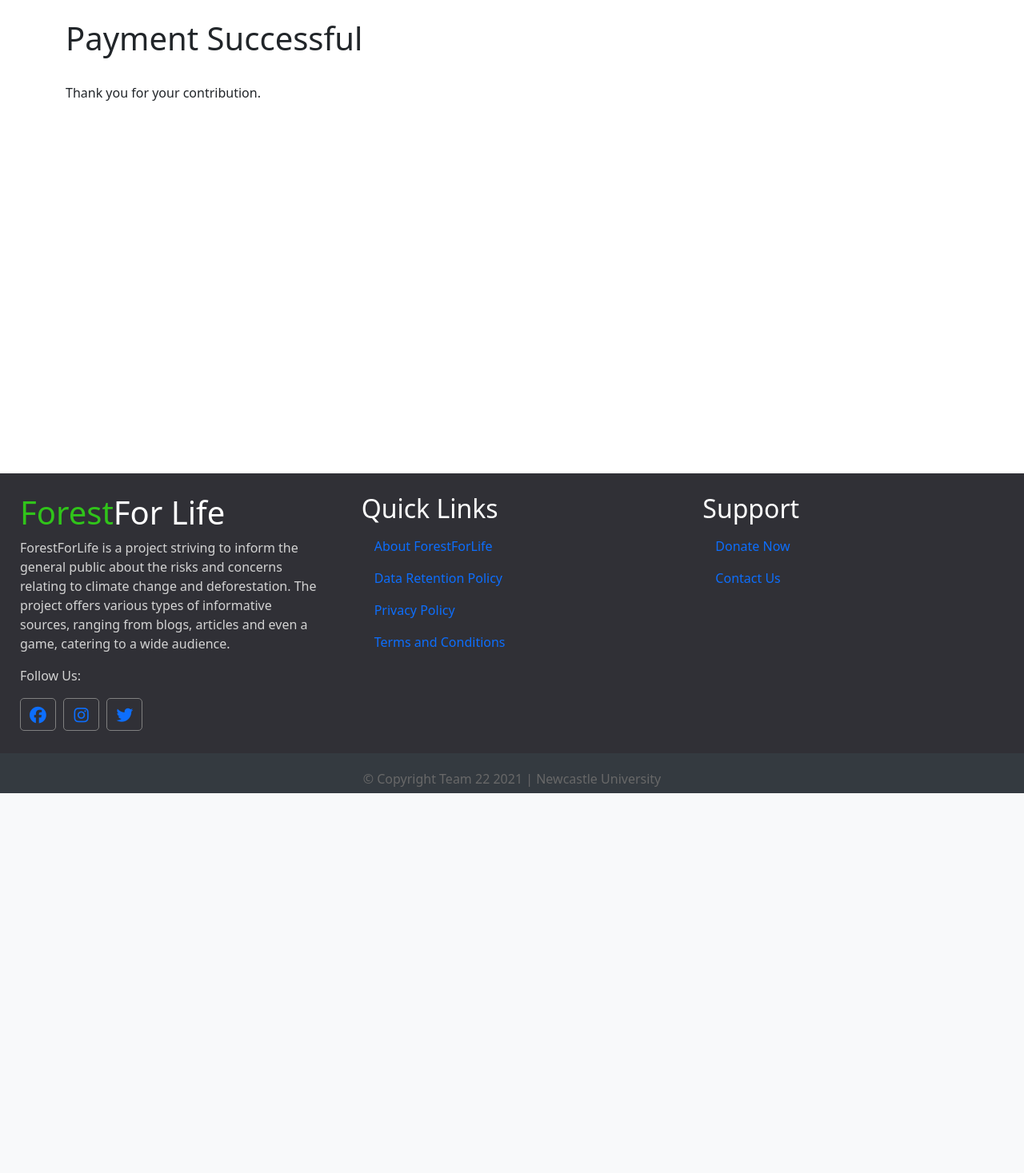
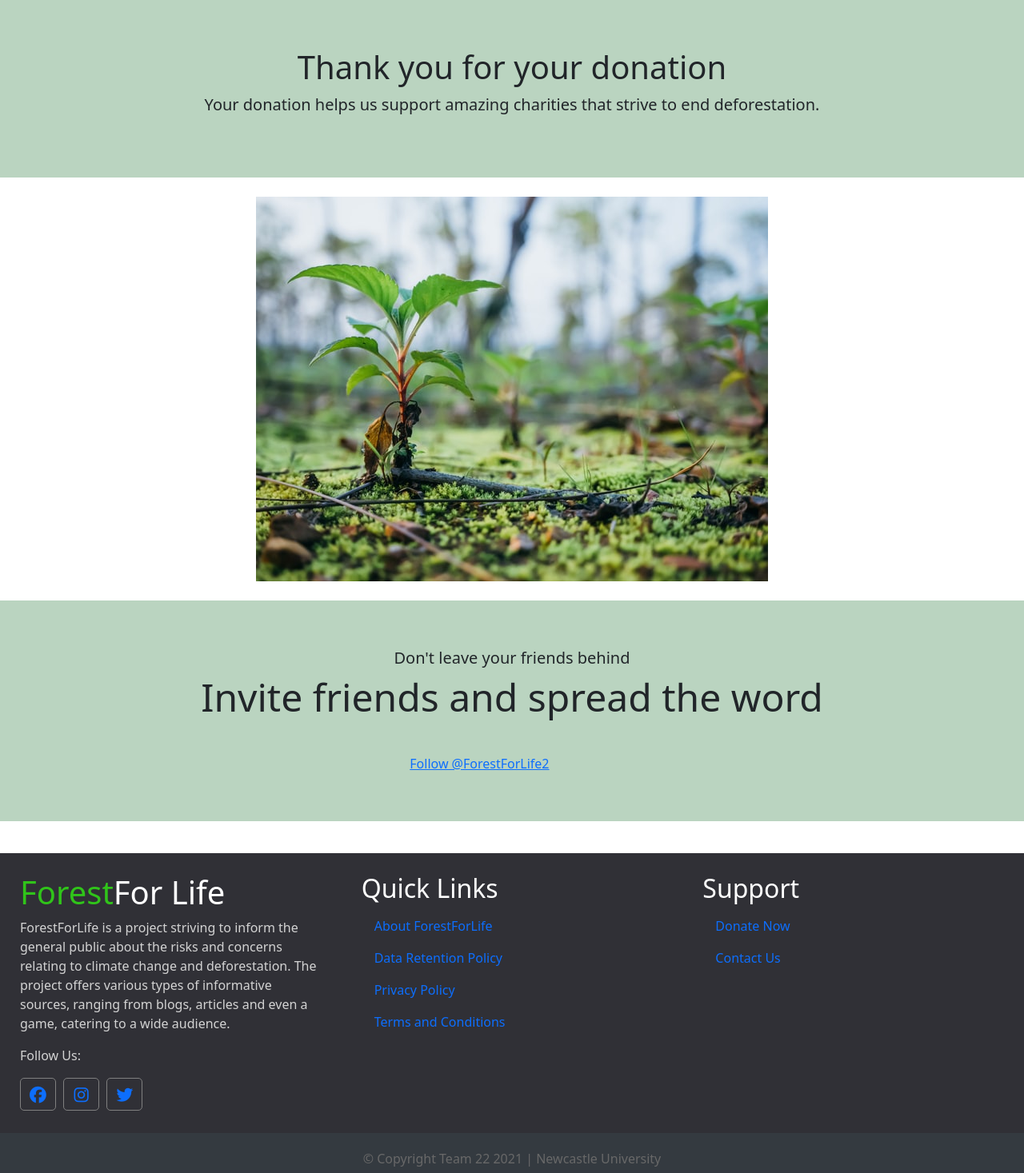
Before and after one commit to benlongcroft/ForestForLife, a Django app: page /support/d_success/ in a window 1280 px wide. Shown: the part 96-1563 px from the top of the page at 80% size. Before the commit the page ends 1088 px from the top, so only its background shows below. Run offline with Django 3.2, Linux system fonts and the light colour scheme; some libraries are stand-ins or nearby versions; grey boxes are pictures that could not be loaded.

Commit message:
redesign d_success.html and d_cancelled.html
Update README.md

```diff
--- /dev/null
+++ b/static/forestforlife/css/d_success.css
@@ -0,0 +1,16 @@
+.jumbotron {
+    padding: 60px;
+    background-color: #bad4c0;
+    text-align: center;
+}
+
+.cont {
+    text-align: center;
+}
+
+.image {
+    display: block;
+    margin-left: auto;
+    margin-right: auto;
+    width: 50%;
+}
--- a/support/templates/d_success.html
+++ b/support/templates/d_success.html
@@ -1,32 +1,30 @@
 {% extends 'base.html' %}
-
+{% load static %}
+{% block style %}<link rel="stylesheet" href="{% static 'forestforlife/css/d_success.css'%}">{% endblock %}
 {% block content %}
 {% include 'includes/navbar.html' %}
 
-    <br>
-
-    <div class="container">
-        <h1 class="display-6 font-weight-bold">Payment Successful</h1>
-        <br>
-        <p>Thank you for your contribution.</p>
+    <div class="jumbotron jumbotron-fluid">
+        <div class="container">
+            <h1 class="display-6">Thank you for your donation</h1>
+            <p class="lead">Your donation helps us support amazing charities that strive to end deforestation.</p>
+        </div>
     </div>
 
     <br>
-    <br>
-    <br>
-    <br>
-    <br>
-    <br>
-    <br>
-    <br>
-    <br>
-    <br>
-    <br>
-    <br>
-    <br>
-    <br>
-    <br>
-    <br>
+
+    <img class="image" src="{% static 'forestforlife/img/plant_tree.jpg' %}" alt="Planted Tree">
+
     <br>
 
+    <div class="jumbotron jumbotron-fluid">
+        <div class="container">
+            <h1 class="lead">Don't leave your friends behind</h1>
+            <h3 class="display-5">Invite friends and spread the word</h3>
+            <br>
+            <a href="https://twitter.com/ForestForLife2?ref_src=twsrc%5Etfw" class="twitter-follow-button" data-size="large" data-show-count="false">Follow @ForestForLife2</a><script async src="https://platform.twitter.com/widgets.js" charset="utf-8"></script>
+            <iframe src="https://www.facebook.com/plugins/share_button.php?href=https%3A%2F%2Fwww.facebook.com%2Fprofile.php%3Fid%3D100076324600321&layout=button&size=large&width=77&height=28&appId" width="77" height="28" style="border:none;overflow:hidden" scrolling="no" frameborder="0" allow="autoplay; clipboard-write; encrypted-media; picture-in-picture; web-share; fullscreen"></iframe>
+        </div>
+    </div>
+
 {% endblock %}
```
Also changed, not shown: support/templates/d_cancelled.html (+26 -23 lines), README.md, db.sqlite3, static/forestforlife/img/plant_tree.jpg (added), static/forestforlife/img/tree.jpg (added).
